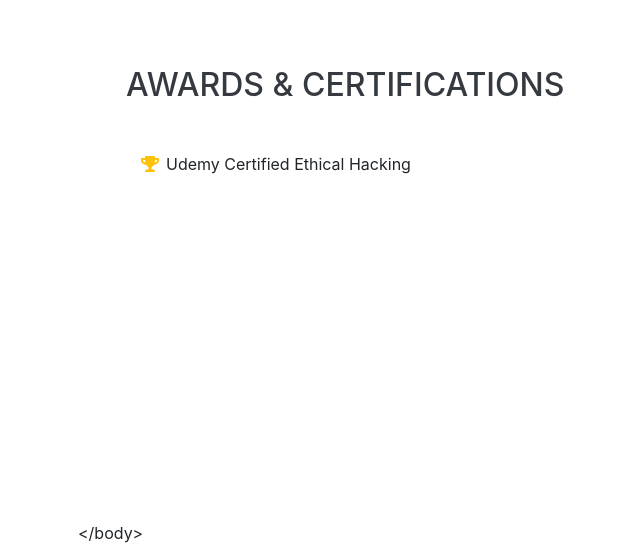
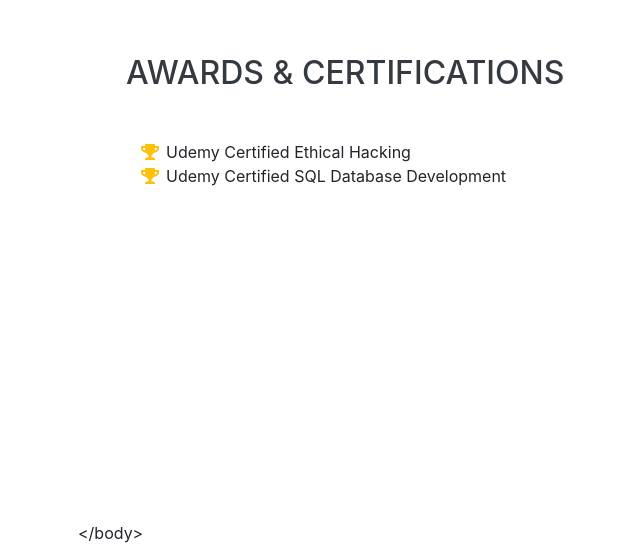
Before and after one commit to Fatihprlg/fatihprlg.github.io, a website with bundled scripts: page index.html in a window 1280 px wide. Shown: the part 4284-4829 px from the top of the page, without its empty margins (194-834 px from the left). Built offline with nearby package versions, Linux system fonts and the light colour scheme; a web font is replaced by a local one.

Commit message:
New certificate added

```diff
--- a/index.html
+++ b/index.html
@@ -193,6 +193,11 @@
             <i class="fa-li fa fa-trophy text-warning"></i>
             Udemy Certified Ethical Hacking</li>
         </ul>
+        <ul class="fa-ul mb-0">
+          <li>
+            <i class="fa-li fa fa-trophy text-warning"></i>
+            Udemy Certified SQL Database Development</li>
+        </ul>
       </div>
     </section>
 
```
